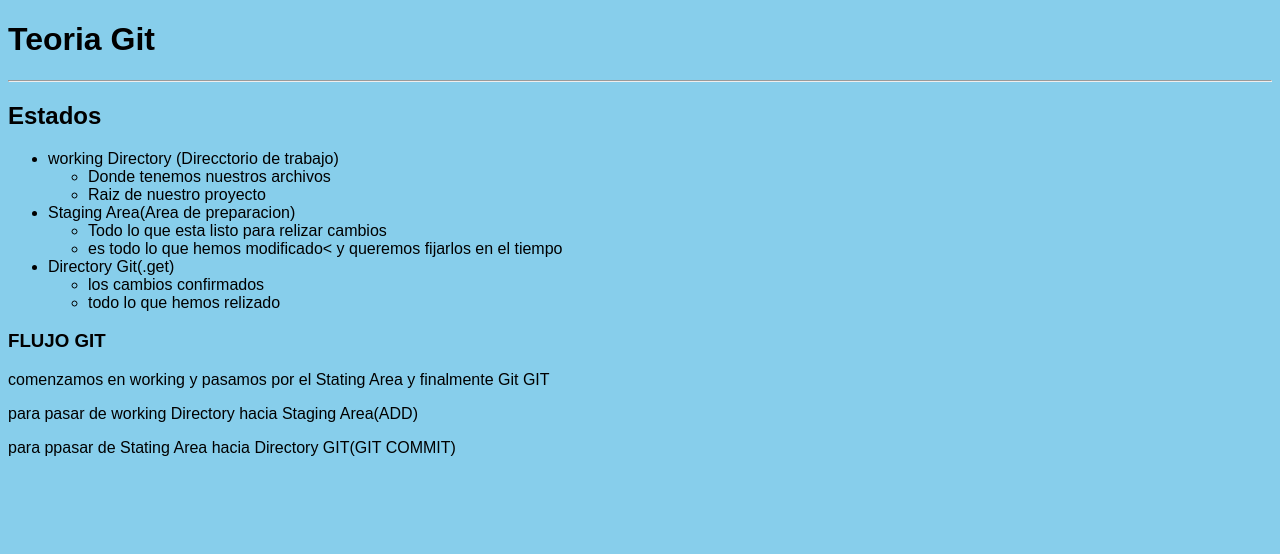
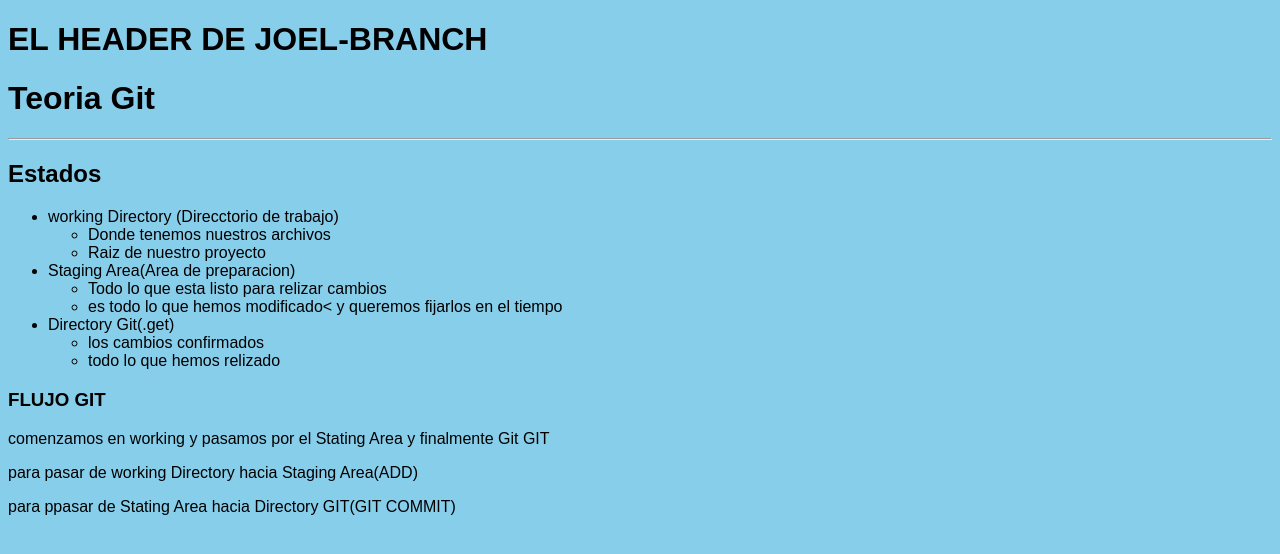
Before and after one commit to EritsonJoel/miprimerrepo, a plain HTML site: page index.html in a window 1280 px wide. Drawn offline with Linux system fonts and the light colour scheme.

Commit message:
create Header with indexhtml

```diff
--- a/index.html
+++ b/index.html
@@ -8,6 +8,9 @@
     <title>Document</title>
 </head>
 <body>
+    <header>
+        <h1>EL HEADER DE JOEL-BRANCH</h1>
+    </header>
     <h1>Teoria  Git</h1>
     <hr>
     <h2> Estados </h2>
```
Also changed, not shown: 1 other file.
